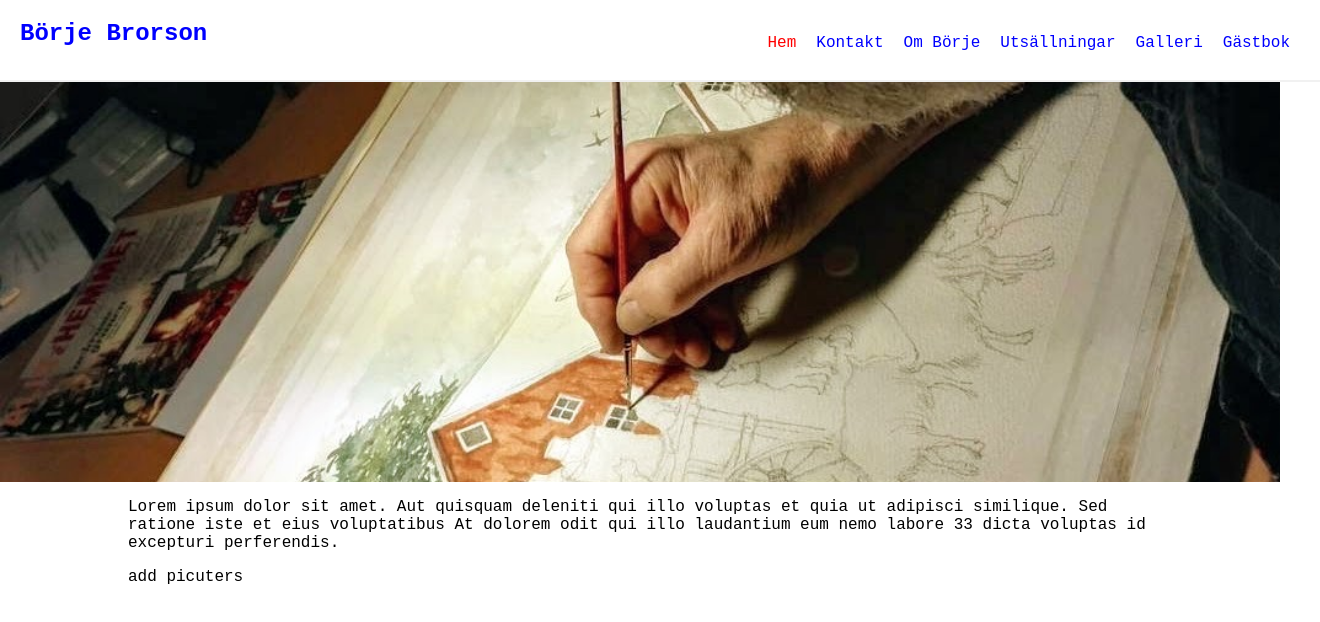
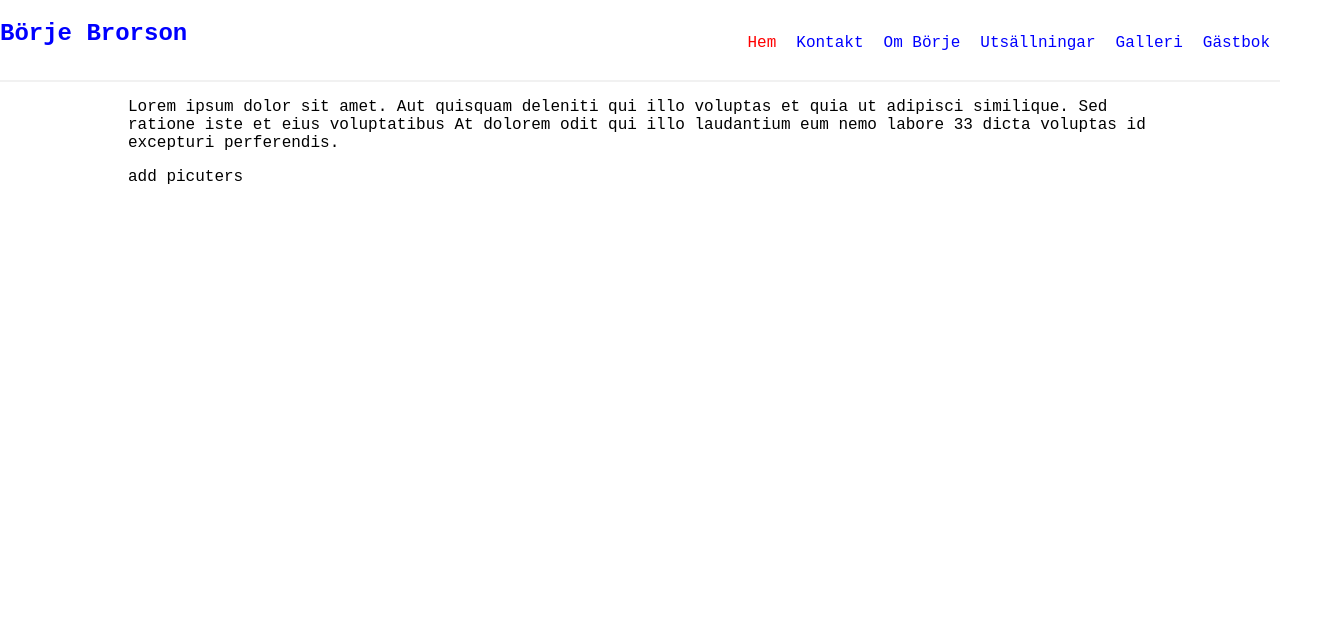
Before and after one commit to LovisaBrorson/final-project, a React (Create React App) app in the folder front-end/: page / in a window 1280 px wide. Shown: the top 622 px of the page, 1320 px wide, since content can reach past the window. Built offline with nearby package versions, Linux system fonts and the light colour scheme.

Commit message:
Worked on the burger navbar - not done yet

```diff
--- a/front-end/src/Components/RightNavbar.js
+++ b/front-end/src/Components/RightNavbar.js
@@ -22,7 +22,7 @@ const Ul = styled.ul`
   }
 
   @media (max-width: 768px) {
-    display: none;
+
     flex-flow: column nowrap;
     background-color: #0D2538;
     position: fixed;
--- a/front-end/src/Components/contact.js
+++ b/front-end/src/Components/contact.js
@@ -1,11 +1,12 @@
 import React from "react"
+import phone from "../assets/telefonlur-2.jpg"
 
 export const Contact = () => {
   return (
     <article>
       <div className='instagram-logo'></div>
       <div className='wrapper'>
-        <div className='phone'></div>
+        <img src={phone} alt='Phone' className='phone' />
 
         <div className='contact-text'>
           <h1>Kontakta Börje</h1>
--- a/front-end/src/Components/infoaboutBorje.js
+++ b/front-end/src/Components/infoaboutBorje.js
@@ -1,12 +1,16 @@
 import React from "react"
-import pic from "../assets/Borje_Brorson_summer.jpg"
+import borje_summer from "../assets/Borje_Brorson_summer.jpg"
 
 export const Info = () => {
   return (
     <article>
       <div className='wrapper'>
         <h1>Om Börje</h1>
-        <img src={pic} alt='Pic Borje' className='Img-Borje_Brorson_summer' />
+        <img
+          src={borje_summer}
+          alt='Borje in hat and sunshades'
+          className='Img-Borje_Brorson_summer'
+        />
 
         <p>
           Lorem ipsum dolor sit amet. Et tempora ratione 33 odit molestiae sed
--- a/front-end/src/Components/navbar.js
+++ b/front-end/src/Components/navbar.js
@@ -7,7 +7,6 @@ const Nav = styled.nav`
   width: 100%;
   height: 80px;
   border-bottom: 2px solid #f1f1f1;
-  padding: 0 20px;
   display: flex;
   justify-content: space-between;
 
--- a/front-end/src/Components/welcome.js
+++ b/front-end/src/Components/welcome.js
@@ -1,11 +1,16 @@
 import React from "react"
+import header_img from "../assets/Borje-paints-1.jpg"
 
 window.alert("Den här sidan använder små goda kakor 🍪")
 
 export const Welcome = () => {
   return (
     <div>
-      <header className='header-picuter'></header>
+      {/* <img
+        src={header_img}
+        alt='Borje in hat and sunshades'
+        className='header_img'
+      /> */}
       <article>
         <p>
           Lorem ipsum dolor sit amet. Aut quisquam deleniti qui illo voluptas et
--- a/front-end/src/index.css
+++ b/front-end/src/index.css
@@ -26,8 +26,8 @@ article {
 /* THIS IS THE CSS FOR CONTACT */
 
 .phone {
-  background-image: url(./assets/telefonlur-2.jpg);
-  width: 100%;
+  /* background-image: url(./assets/telefonlur-2.jpg); */
+  /* width: 100%; */
   height: 100%;
   position: absolute;
   background-repeat: no-repeat;
@@ -82,8 +82,7 @@ a.active {
 
 /* THIS IS THE CSS FOR THE HEADER-PICTURE */
 
-.header-picuter {
-  background-image: url(./assets/Borje-paints-1.jpg);
+.header_img {
   background-size: cover;
   background-position-y: 40%;
   background-repeat: no-repeat;
```
Also changed, not shown: front-end/src/Components/burger.js (+5 -4 lines).
